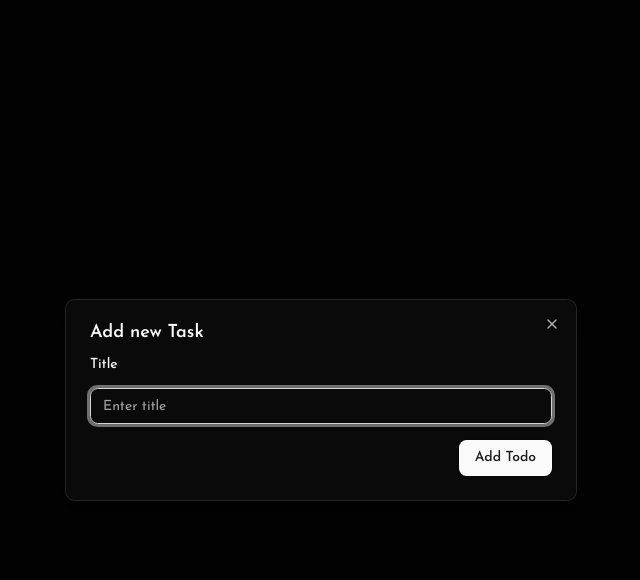
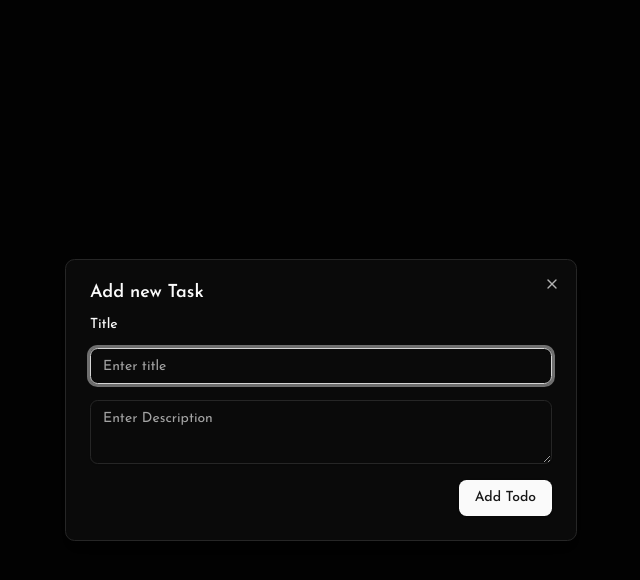
Before and after one commit to krutagna10/taskify, a React (Vite) app: page / in a window 1280 px wide. Both pictures are taken after a click on the button "Add Todo". Shown: the top 580 px of the page, without its empty margins (319-959 px from the left). Built offline with nearby package versions, Linux system fonts and the light colour scheme.

Commit message:
add textarea

```diff
--- a/package.json
+++ b/package.json
@@ -19,6 +19,7 @@
     "lucide-react": "^0.475.0",
     "react": "^19.0.0",
     "react-dom": "^19.0.0",
+    "react-hook-form": "^7.54.2",
     "tailwind-merge": "^3.0.1",
     "tailwindcss": "^4.0.6",
     "tailwindcss-animate": "^1.0.7"
--- a/src/components/todo-header.tsx
+++ b/src/components/todo-header.tsx
@@ -11,6 +11,7 @@
 import { Input } from "@/components/ui/input";
 import { Label } from "./ui/label";
 import { DialogClose } from "@radix-ui/react-dialog";
+import { Textarea } from "./ui/textarea";
 
 function TodoHeader() {
   const { onTodoAdd } = useContext(TodosContext);
@@ -49,6 +50,7 @@
               placeholder="Enter title"
               required
             />
+            <Textarea placeholder="Enter Description" />
             <Button className="self-end">Add Todo</Button>
           </form>
         </DialogContent>
--- /dev/null
+++ b/src/components/ui/textarea.tsx
@@ -0,0 +1,18 @@
+import * as React from "react"
+
+import { cn } from "@/lib/utils"
+
+function Textarea({ className, ...props }: React.ComponentProps<"textarea">) {
+  return (
+    <textarea
+      data-slot="textarea"
+      className={cn(
+        "border-input placeholder:text-muted-foreground focus-visible:border-ring focus-visible:ring-ring/50 aria-invalid:ring-destructive/20 dark:aria-invalid:ring-destructive/40 aria-invalid:border-destructive flex field-sizing-content min-h-16 w-full rounded-md border bg-transparent px-3 py-2 text-base shadow-xs transition-[color,box-shadow] outline-none focus-visible:ring-[3px] disabled:cursor-not-allowed disabled:opacity-50 md:text-sm",
+        className
+      )}
+      {...props}
+    />
+  )
+}
+
+export { Textarea }
```
Also changed, not shown: 1 other file (tests, documents, lock files or other folders).
